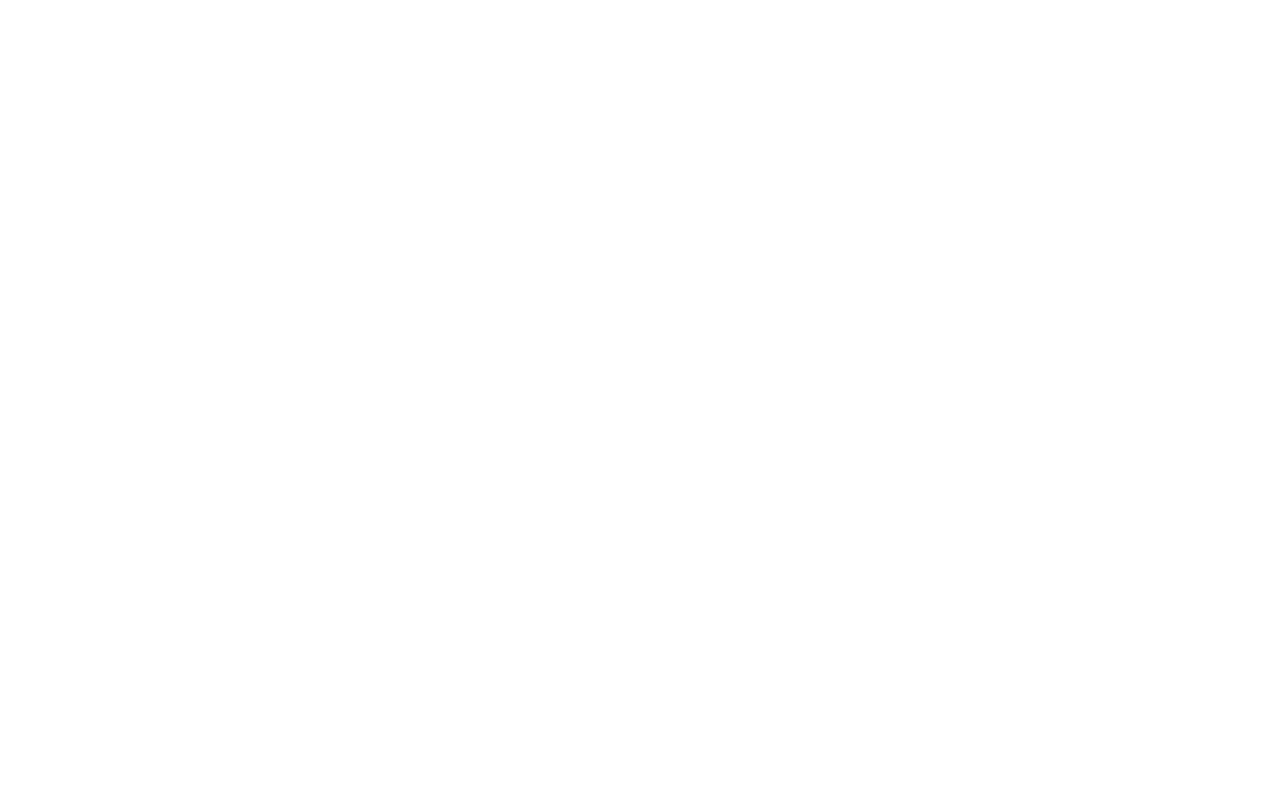
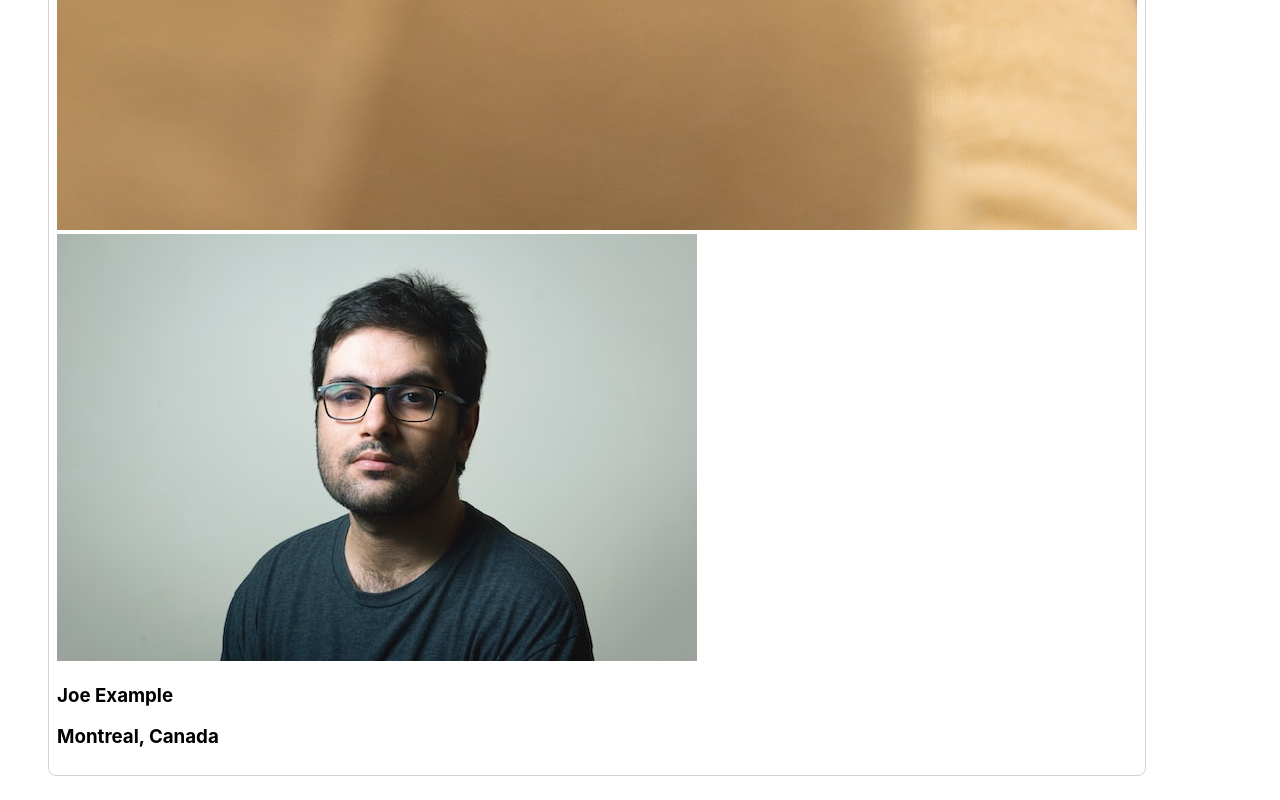
Before and after one commit to gary92gs/photolabs, a React (Create React App) app in the folder frontend/: page / in a window 1280 px wide. Shown: the part 1724-2524 px from the top of the page. Before the commit the page ends 800 px from the top, so only its background shows below. Built offline with nearby package versions, Linux system fonts and the light colour scheme.

Commit message:
builds photolist-item component

```diff
--- a/frontend/src/App.jsx
+++ b/frontend/src/App.jsx
@@ -3,11 +3,24 @@ import React from 'react';
 import PhotoListItem from './components/PhotoListItem';
 import './App.scss';
 
+const sampleDataForPhotoListItem = {
+  id: "1",
+  location: {
+    city: "Montreal",
+    country: "Canada",
+  },
+  imageSource: `${process.env.PUBLIC_URL}/Image-1-Regular.jpeg`,
+  username: "Joe Example",
+  profile: `${process.env.PUBLIC_URL}/profile-1.jpg`,
+};
+
 // Note: Rendering a single component to build components in isolation
 const App = () => {
+
+
   return (
     <div className="App">
-      <PhotoListItem/>
+      <PhotoListItem itemInfo={sampleDataForPhotoListItem}/>
     </div>
   );
 };
--- a/frontend/src/components/PhotoListItem.jsx
+++ b/frontend/src/components/PhotoListItem.jsx
@@ -3,19 +3,25 @@ import React from "react";
 import "../styles/PhotoListItem.scss";
 
 
-const sampleDataForPhotoListItem = {
-  id: "1",
-  location: {
-    city: "Montreal",
-    country: "Canada",
-  },
-  imageSource: `${process.env.PUBLIC_URL}/Image-1-Regular.jpeg`,
-  username: "Joe Example",
-  profile: `${process.env.PUBLIC_URL}/profile-1.jpg`,
-};
 
-const PhotoListItem = () => {
+
+const PhotoListItem = (props) => {
+  //deconstruct sampledata/props
+  const {id, location, imageSource, username, profile} = props.itemInfo;
+
   /* Insert React */
+  return (
+    <div key={id} className="photo-list__item">
+      <img src={imageSource} className="image" alt="posting image" />
+      <footer>
+        <img src={profile} className="user-profile" alt="photographer image" />
+        <div>
+          <h3 className="">{username}</h3>
+          <h3 className="user-location">{location.city}, {location.country}</h3>
+        </div>
+      </footer>
+    </div>
+  )
 };
 
 export default PhotoListItem;
```
Also changed, not shown: 1 other file (tests, documents, lock files or other folders).
